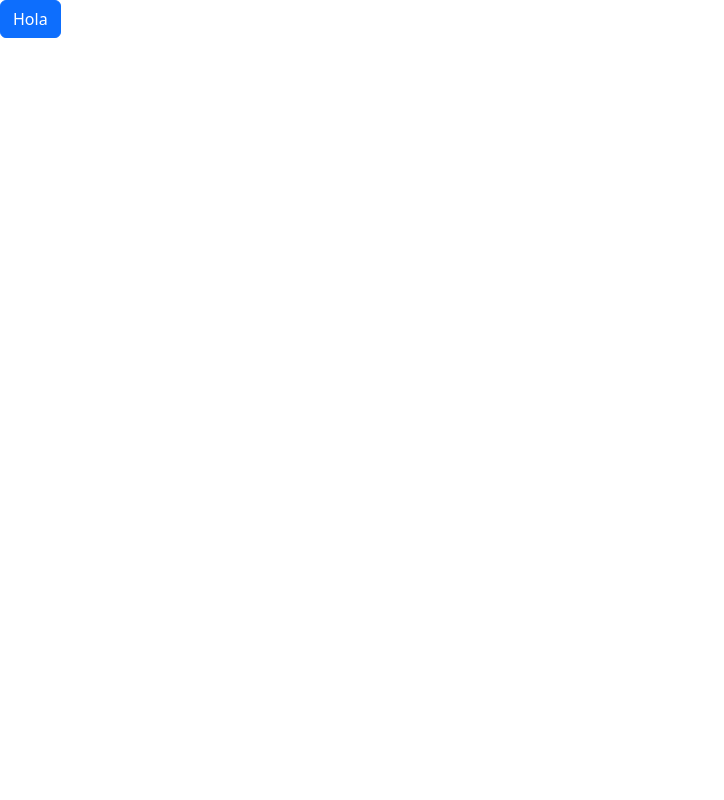
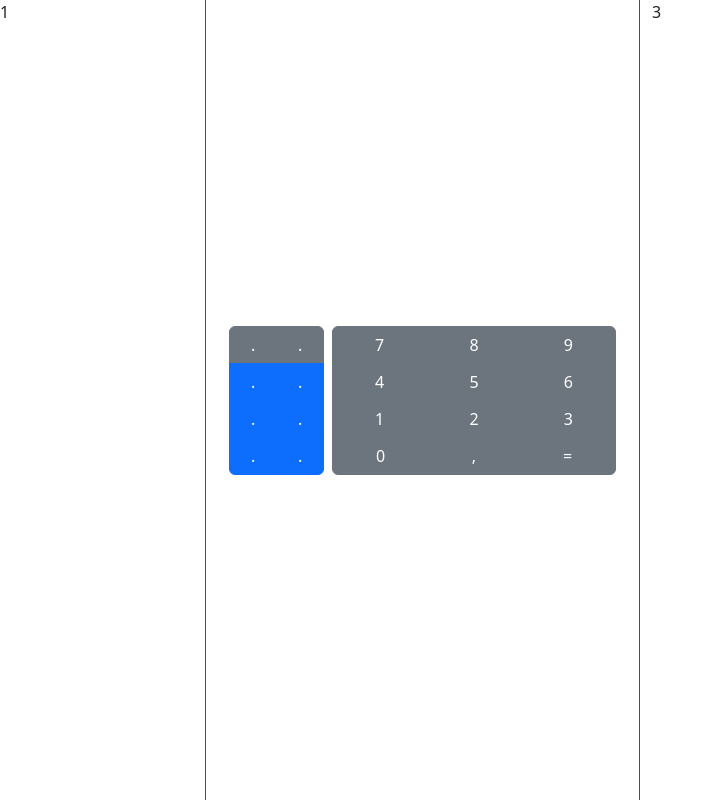
Before and after one commit to AngryMorrocoy/calculadora_vectorial, a React (Vite) app: page / in a window 1280 px wide. Shown: the whole page, without its empty margins (0-724 px from the left). Built offline with nearby package versions, Linux system fonts and the light colour scheme.

Commit message:
Created basic layout and the base for the calculator keyboard

```diff
--- a/src/App.jsx
+++ b/src/App.jsx
@@ -1,10 +1,21 @@
-import Button from 'react-bootstrap/Button';
+import Container from "react-bootstrap/Container";
+import Col from "react-bootstrap/Col";
+import Row from "react-bootstrap/Row";
+import Calculator from "./components/Calculator";
 
 function App() {
   return (
-    <>
-      <Button variant="primary">Hola</Button>
-    </>
+    <Container fluid className="main-container">
+      <Row>
+        <Col className="layout-block" xs={2}>
+          1
+        </Col>
+        <Col xs={4} className="d-flex">
+          <Calculator />
+        </Col>
+        <Col className="layout-block">3</Col>
+      </Row>
+    </Container>
   );
 }
 
--- /dev/null
+++ b/src/components/Calculator.jsx
@@ -0,0 +1,12 @@
+import Container from "react-bootstrap/Container";
+import Keyboard from "./keyboards/Keyboard";
+
+const Calculator = ({ }) => {
+  return (
+    <Container className="d-flex align-middle">
+      <Keyboard />
+    </Container>
+  );
+};
+
+export default Calculator;
--- /dev/null
+++ b/src/components/keyboards/Keyboard.jsx
@@ -0,0 +1,15 @@
+import Button from "react-bootstrap/Button";
+import ButtonGroup from "react-bootstrap/ButtonGroup";
+import NumericKeyboard from "./NumericKeyboard";
+import OperationalKeyboard from "./OperationalKeyboard";
+
+const Keyboard = ({ }) => {
+  return (
+    <ButtonGroup className="w-100">
+      <OperationalKeyboard />
+      <NumericKeyboard />
+    </ButtonGroup>
+  );
+};
+
+export default Keyboard;
--- /dev/null
+++ b/src/components/keyboards/NumericKeyboard.jsx
@@ -0,0 +1,39 @@
+import Button from "react-bootstrap/Button";
+import ButtonGroup from "react-bootstrap/ButtonGroup";
+
+const NumericKeyboard = ({ }) => {
+  return (
+    <ButtonGroup className="w-75" vertical>
+      <ButtonGroup>
+        {[7, 8, 9].map((v) => (
+          <Button key={v} variant="secondary">
+            {v}
+          </Button>
+        ))}
+      </ButtonGroup>
+      <ButtonGroup>
+        {[4, 5, 6].map((v) => (
+          <Button key={v} variant="secondary">
+            {v}
+          </Button>
+        ))}
+      </ButtonGroup>
+      <ButtonGroup>
+        {[1, 2, 3].map((v) => (
+          <Button key={v} variant="secondary">
+            {v}
+          </Button>
+        ))}
+      </ButtonGroup>
+      <ButtonGroup>
+        {[0, ",", "="].map((v) => (
+          <Button key={v} variant="secondary">
+            {v}
+          </Button>
+        ))}
+      </ButtonGroup>
+    </ButtonGroup>
+  );
+};
+
+export default NumericKeyboard;
--- /dev/null
+++ b/src/components/keyboards/OperationalKeyboard.jsx
@@ -0,0 +1,27 @@
+import Button from "react-bootstrap/Button";
+import ButtonGroup from "react-bootstrap/ButtonGroup";
+
+const OperationalKeyboard = ({ }) => {
+  return (
+    <ButtonGroup vertical className="me-2 w-25">
+      <ButtonGroup>
+        <Button variant="secondary">.</Button>
+        <Button variant="secondary">.</Button>
+      </ButtonGroup>
+      <ButtonGroup>
+        <Button>.</Button>
+        <Button>.</Button>
+      </ButtonGroup>
+      <ButtonGroup>
+        <Button>.</Button>
+        <Button>.</Button>
+      </ButtonGroup>
+      <ButtonGroup>
+        <Button>.</Button>
+        <Button>.</Button>
+      </ButtonGroup>
+    </ButtonGroup>
+  );
+};
+
+export default OperationalKeyboard;
--- a/src/index.css
+++ b/src/index.css
@@ -0,0 +1,11 @@
+
+.layout-block {
+  height: 100vh;
+  outline: 1px solid red;
+}
+
+.main-container {
+  width: 100vw;
+  height: 100vh;
+  padding: 0 !important;
+}
```
